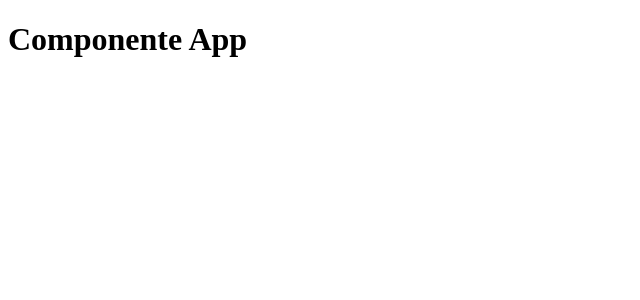
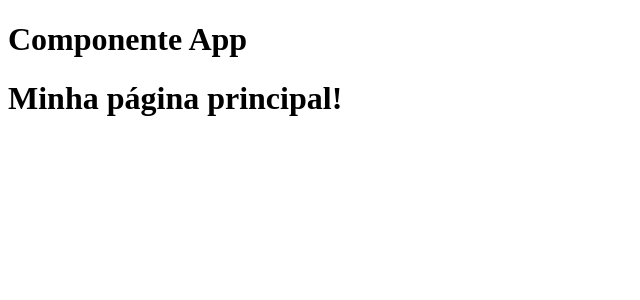
Before and after one commit to FelipeSants08/aula-05-2sem, a React (Vite) app in the folder aula05/: page / in a window 1280 px wide. Shown: the top 300 px of the page, without its empty margins (0-640 px from the left). Built offline with nearby package versions, Linux system fonts and the light colour scheme.

Commit message:
Passando props por variável

```diff
--- a/aula05/src/App.tsx
+++ b/aula05/src/App.tsx
@@ -1,7 +1,19 @@
+import Cabecalho from "./Cabecalho/Cabecalho";
+
 export default function App() {
+
+  const titulo:string = "Minha página principal!";
+  // const numero:number = 2;
+  // const listaDeNomes:string[] = ["João", "Maria", "Pedro"];
+  // const listaDeNomes2:[string,number,string] = ["João", 1, "Pedro"];
+  // const elementoDiv:HTMLDivElement = document.createElement('div');
+  // const objeto:{nome:string,idade: number} = {nome: "João", idade: 25};
+  // const objeto2:{nome:string,idade: number, isEstudante?:boolean} = {nome: "Maria", idade: 30}; // O ?: significa que é opcional
+
   return(
     <div>
       <h1>Componente App</h1>
+      <Cabecalho tituloProps={titulo}/>
     </div>
   );
 }
--- /dev/null
+++ b/aula05/src/Cabecalho/Cabecalho.tsx
@@ -0,0 +1,10 @@
+export default function Cabecalho(props:{tituloProps:string}) {
+
+    document.title = props.tituloProps;
+
+    return(
+        <header>
+            <h1>{props.tituloProps}</h1>
+        </header>
+    )
+}
```
